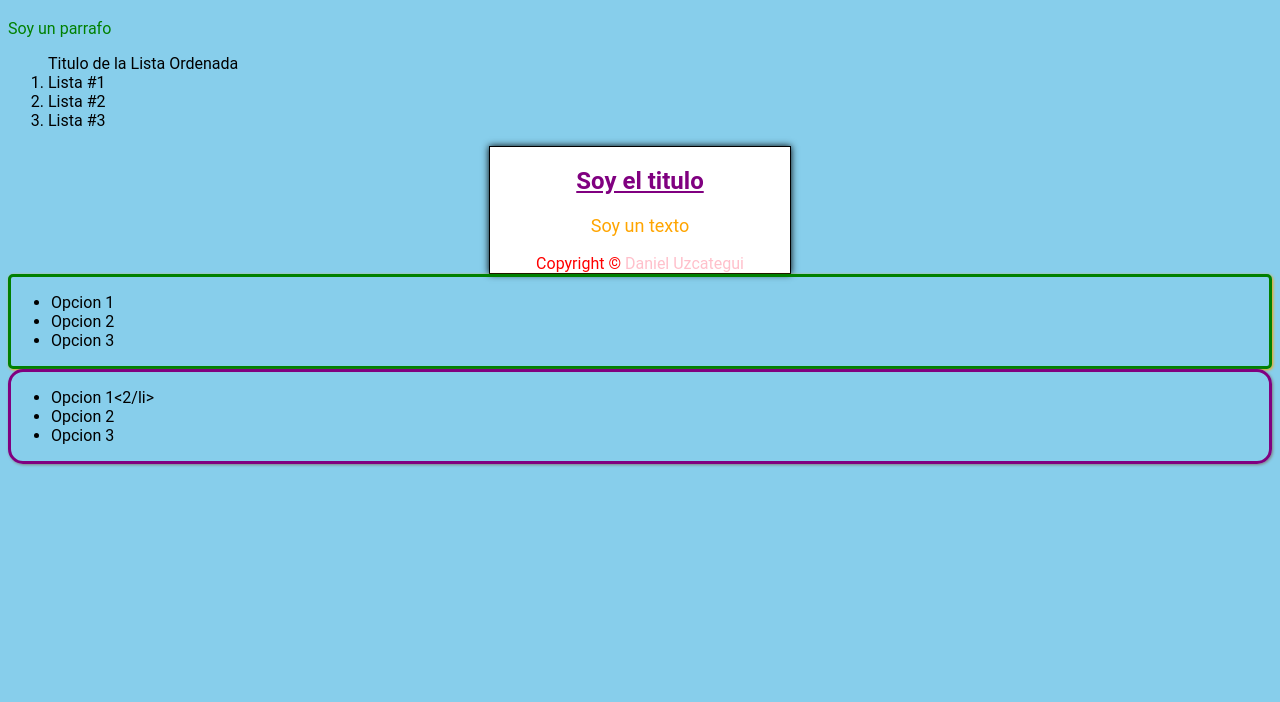
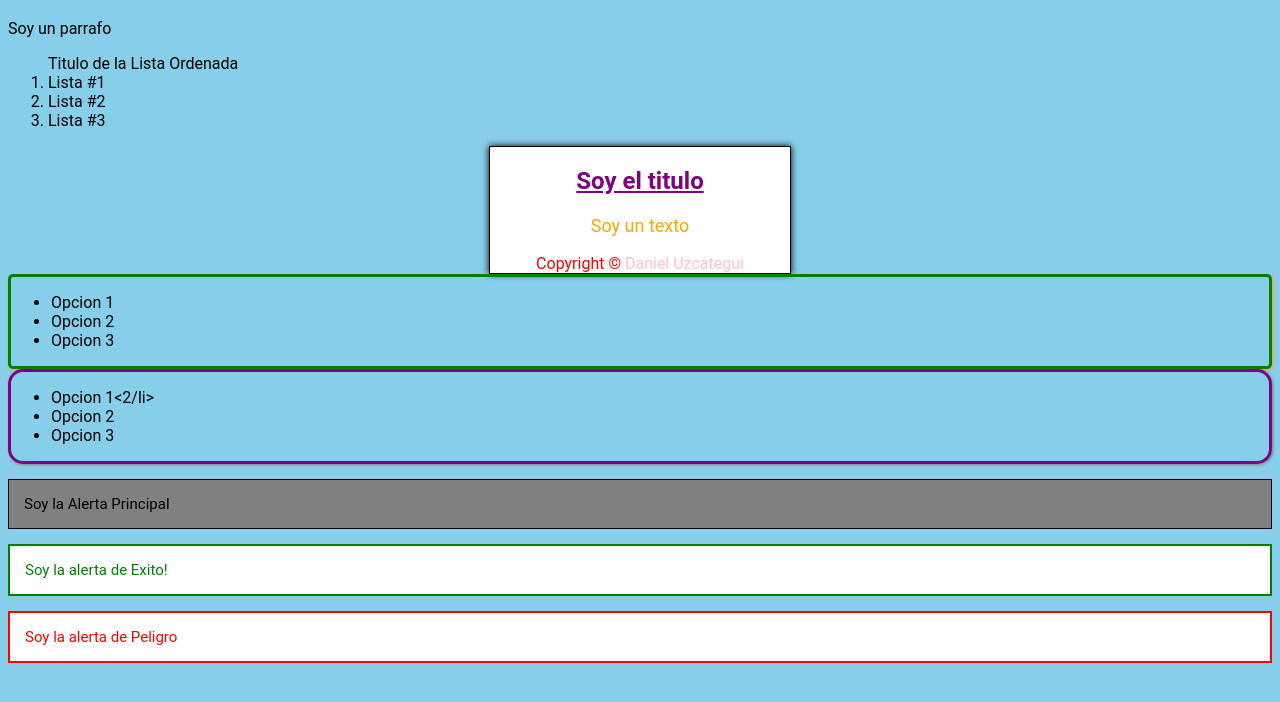
Before and after one commit to dangtx7/SASS, a plain HTML site: page index.html in a window 1280 px wide. Shown: the part 62-764 px from the top of the page. Drawn offline with Linux system fonts and the light colour scheme.

Commit message:
Herencia con SASS
 1. Creando codigo para heredar en varios elementos
 2. Resolviendo conflictos
 3. Modificando valores para diferentes alertas

```diff
--- a/index.html
+++ b/index.html
@@ -44,6 +44,17 @@
         </ul>
     </div>
 
+    <div class="alert">
+        <p>Soy la Alerta Principal</p>
+    </div>
+
+    <div class="alert-success">
+        <p>Soy la alerta de Exito!</p>
+    </div>
+
+    <div class="alert-danger">
+        <p>Soy la alerta de Peligro</p>
+    </div>
 
 
 </body>
--- a/styles/estilos.scss
+++ b/styles/estilos.scss
@@ -15,10 +15,6 @@ body{
 
 h1{
     color: $color-primary;
-}
-
-p{
-    color: $color-secondary;
 }
 
 
@@ -57,7 +53,7 @@ p{
 
 // Mixins o Funciones
 // En los mixins se pueden anadir variables
-// Ademas de pasarle parametros como una funciones
+// Ademas de pasarle parametros como una funcion
 
 @mixin aleatorio($color,$radius,$shadow){
     border: 3px solid $color;
@@ -72,3 +68,35 @@ p{
 .lista-2{
     @include aleatorio(purple,15px,gray);
 }
+
+
+// Herencia
+// Para definir estilos para heredar se debe usar
+// el simbolo de %
+
+%alert{
+    color: black;
+    background-color: gray;
+    border: 1px solid black;
+    font-size: 15px;
+    margin: 15px auto;
+    padding: 0px 15px;
+}
+
+.alert{
+    @extend %alert;
+}
+
+.alert-success{
+    @extend %alert;
+    border:2px solid green;
+    color: green;
+    background-color: white;
+}
+
+.alert-danger{
+    @extend %alert;
+    border:2px solid red;
+    color: red;
+    background-color: white;
+}
```
Also changed, not shown: styles/general.css, 1 other file.
